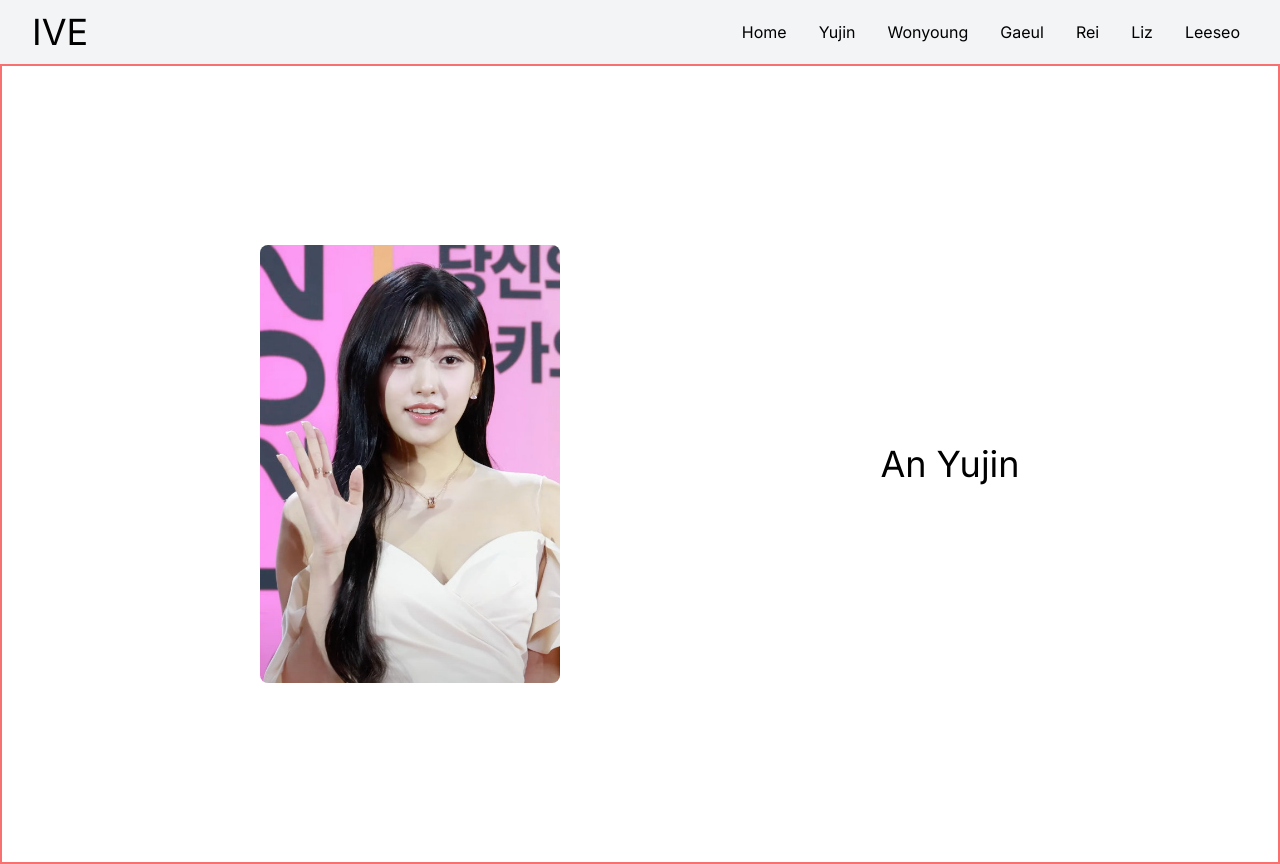
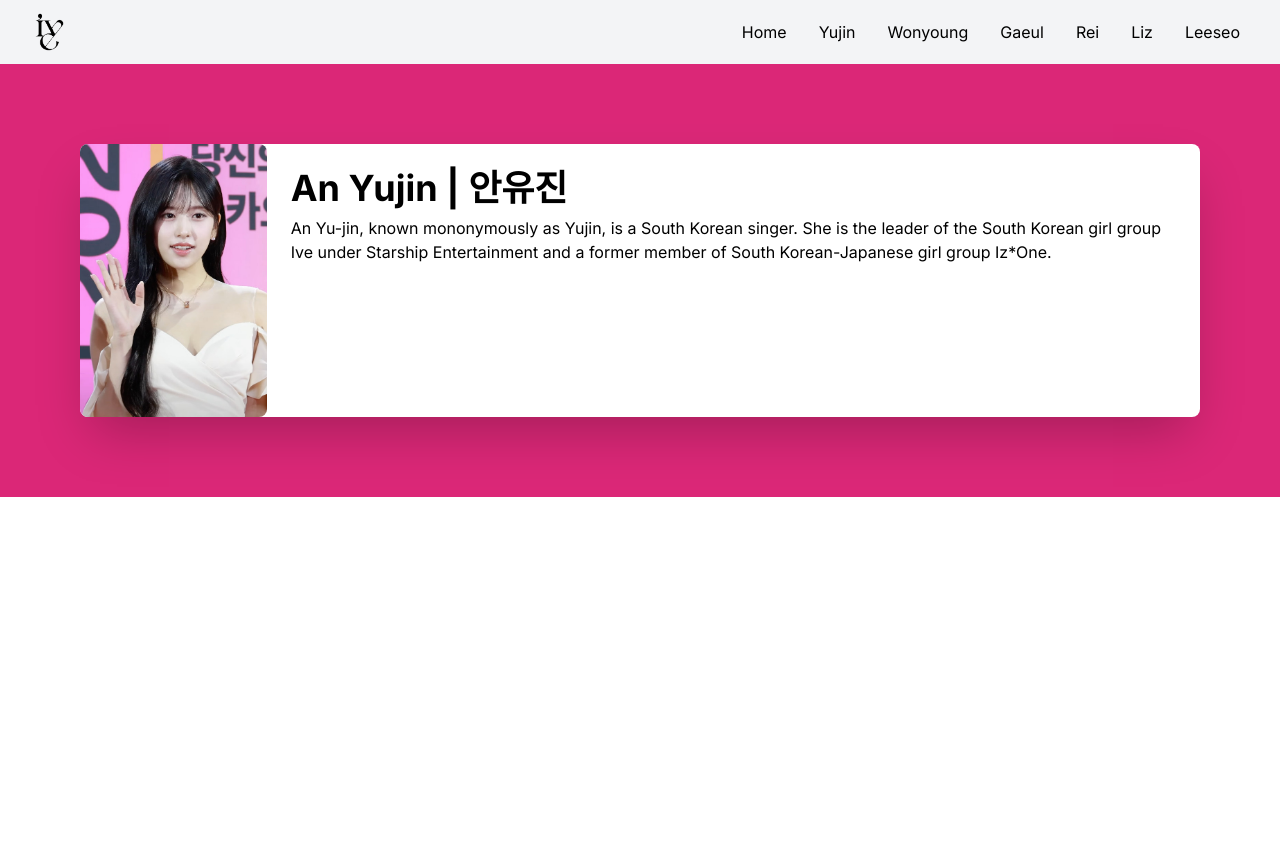
Before and after one commit to jarvin-s/ive--app, a Next.js app: page /yujin in a window 1280 px wide. After the commit the page ends 800 px from the top, so only its background shows below. Built offline with nearby package versions, Linux system fonts and the light colour scheme.

Commit message:
style: update yujin page + navbar

```diff
--- a/src/app/yujin/page.tsx
+++ b/src/app/yujin/page.tsx
@@ -1,23 +1,32 @@
 import Image from 'next/image'
 import React from 'react'
 
-const ImageWithText = () => {
+const Yujin = () => {
     return (
-        <div className='flex h-screen items-center justify-center overflow-hidden border-2 border-red-400'>
-            <div className='mr-[20rem] text-center'>
+        <div className='bg-pink-600 p-20'>
+            <div className='rounded-lg bg-white shadow-2xl md:flex'>
                 <Image
-                    className='rounded-lg'
                     src='/images/yujin.jpg'
-                    alt='Image'
+                    alt='Boat'
+                    className='w-full rounded-lg md:w-1/6'
                     width={300}
                     height={200}
                 />
-            </div>
-            <div className='text-left text-4xl'>
-                <p>An Yujin </p>
+
+                <div className='p-6'>
+                    <h2 className='text-xl mb-2 font-bold md:text-4xl'>
+                        An Yujin | 안유진
+                    </h2>
+                    <p>
+                        An Yu-jin, known mononymously as Yujin, is a South
+                        Korean singer. She is the leader of the South Korean
+                        girl group Ive under Starship Entertainment and a former
+                        member of South Korean-Japanese girl group Iz*One.
+                    </p>
+                </div>
             </div>
         </div>
     )
 }
 
-export default ImageWithText
+export default Yujin
--- a/src/components/Navbar.tsx
+++ b/src/components/Navbar.tsx
@@ -16,17 +16,9 @@ const Navbar = () => {
             <nav className='bg-gray-100'>
                 <div className='mx-auto max-w-7xl px-4 sm:px-6 lg:px-8'>
                     <div className='flex h-16 items-center justify-between'>
-                        <div className='flex items-center'>
-                            <div className='flex-shrink-0'>
-                                <a href='/' className='text-4xl '>
-                                    {/* <Image
-                                        src={logo}
-                                        alt='IVE logo'
-                                    /> */}
-                                    IVE
-                                </a>
-                            </div>
-                        </div>
+                        <a href='/'>
+                            <Image src={logo} alt='IVE logo' height={45} />
+                        </a>
                         <div className='hidden md:block'>
                             <div className='ml-4 flex items-center space-x-4 text-black'>
                                 <a
```
